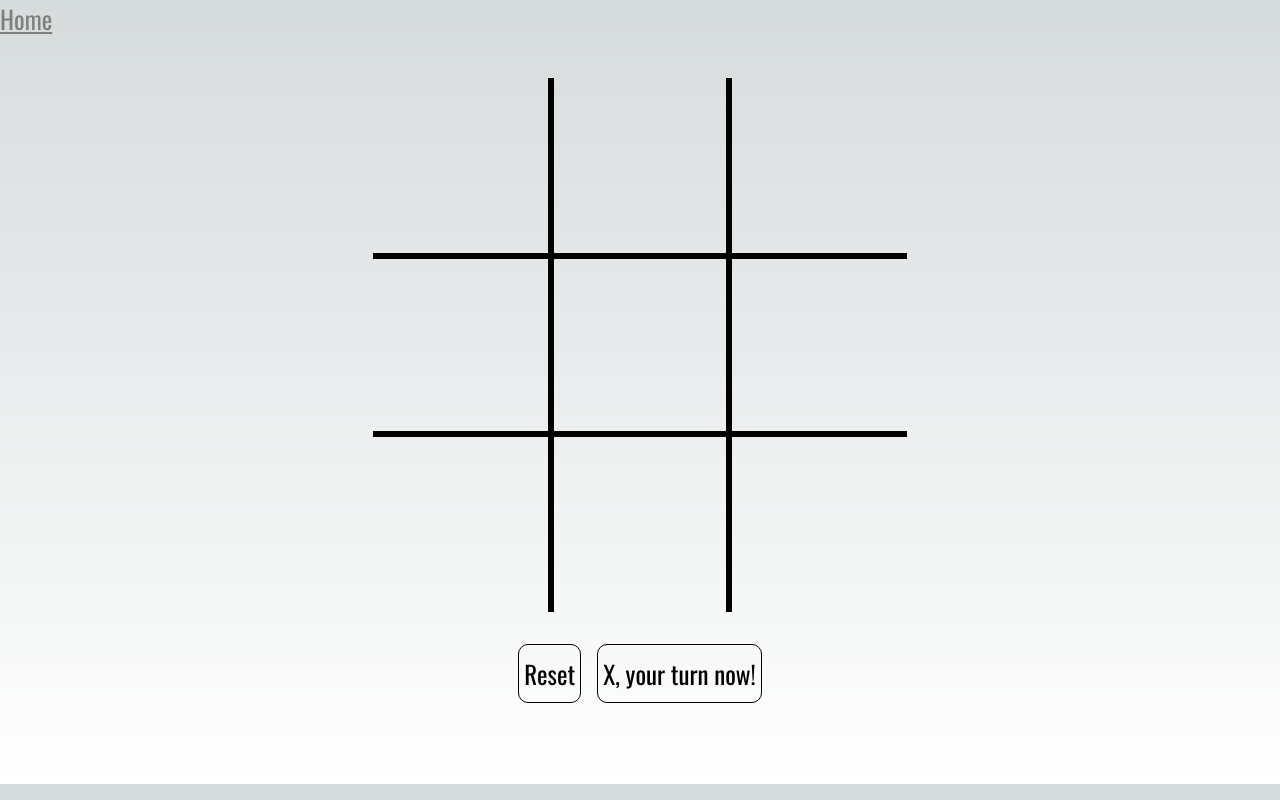
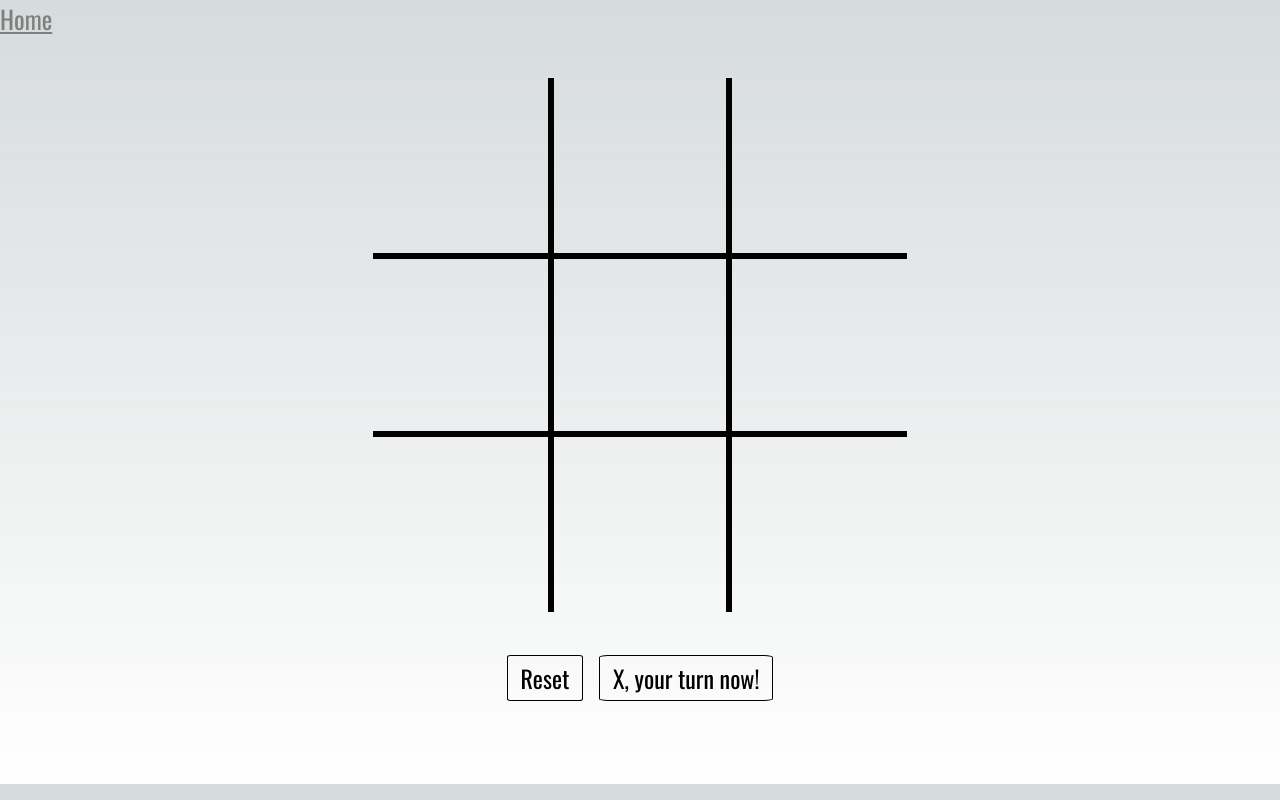
Before and after one commit to awlarpi/my-next-website, a Next.js app: page /tic-tac-toe in a window 1280 px wide. Built offline with nearby package versions, Linux system fonts and the light colour scheme.

Commit message:
new baseline version. will be working on implementing theme selection next

```diff
--- a/pages/tic-tac-toe.js
+++ b/pages/tic-tac-toe.js
@@ -1,4 +1,4 @@
-import React, { useState, useRef, useEffect } from "react";
+import React, { useState } from "react";
 import gameStyles from "../styles/Game.module.css";
 import Link from "next/link";
 import Head from "next/head";
@@ -14,10 +14,20 @@ export default function Game() {
   const [squares, setSquares] = useState(Array(9).fill(null));
   const [currentPlayer, setCurrentPlayer] = useState("X");
 
+  /*
+
+  const [isDarkMode, setIsDarkMode] = useState(
+    window.matchMedia &&
+      window.matchMedia("(prefers-color-scheme: dark)").matches
+  );
+  const themeClass = isDarkMode ? "dark-mode" : "light-mode";
+
+  */
+
+  //check the result of the game on component re-render
   let rawResult = getResult(squares);
   let result = null;
   let winningCombination = [];
-
   if (rawResult === "draw") {
     result = "draw";
   } else if (rawResult) {
@@ -25,6 +35,7 @@ export default function Game() {
     winningCombination = [...rawResult];
   }
 
+  //handles user click on one of the tiles
   const handleTileClick = (index) => {
     if (result || squares[index]) return;
     setSquares((prevState) => {
@@ -35,12 +46,14 @@ export default function Game() {
     setCurrentPlayer(currentPlayer === "X" ? "O" : "X");
   };
 
+  //handles reset button click
   const handleReset = () => {
     setSquares(Array(9).fill(null));
     setCurrentPlayer("X");
     result = null;
   };
 
+  //renders squares based on its location
   const renderSquare = (index) => {
     const disabledClass = result ? "disabled" : "";
     const symbolClass = squares[index] ? "symbol" : "";
@@ -63,6 +76,7 @@ export default function Game() {
     );
   };
 
+  //decides what text to put as the result indicator
   const resultButtonText = (result) => {
     switch (result) {
       case "draw":
@@ -76,10 +90,11 @@ export default function Game() {
     }
   };
 
+  //main JSX
   return (
     <div>
       <Head>
-        <title>Tic Tac Toe</title>
+        <title>Tic-Tac-Toe</title>
         <meta name="description" content="Generated by create next app" />
         <meta name="viewport" content="width=device-width, initial-scale=1" />
         <link rel="icon" href="/favicon.ico" />
@@ -87,6 +102,7 @@ export default function Game() {
       <Link href="/" className={`${gameStyles.homeLink} ${oswald.className}`}>
         <u>Home</u>
       </Link>
+      {/*<button className={`themeSelector ${themeClass}`}></button>*/}
       <div className={`${oswald.className} ${gameStyles.pageContainer}`}>
         <div className={gameStyles.gameContainer}>
           <div
@@ -125,6 +141,7 @@ export default function Game() {
   );
 }
 
+//calculates result of game; winning combination indexes or draw or null if no result
 const getResult = (squares) => {
   for (let i = 0; i < winningCombinations.length; i++) {
     const [a, b, c] = winningCombinations[i];
--- a/styles/Game.module.css
+++ b/styles/Game.module.css
@@ -44,7 +44,7 @@
     font-size: 26vw;
   }
   .resetButton {
-    font-size: 25px;
+    font-size: 4vw;
     margin: 1vw;
   }
   .symbol {
@@ -61,7 +61,7 @@
     font-size: 21vh;
   }
   .resetButton {
-    font-size: 25px;
+    font-size: 3vh;
     margin: 1vh;
   }
   .symbol {
@@ -96,16 +96,19 @@
 }
 
 .resetButton {
-  line-height: 100%;
-  padding-left: 5px;
-  padding-right: 5px;
+  line-height: 0px;
+  padding-left: 1vw;
+  padding-right: 1vw;
   color: inherit;
   border: 1px solid rgb(var(--foreground-rgb));
   background-color: inherit;
-  border-radius: 10px;
+  border-radius: 5%;
   cursor: pointer;
   margin-top: 0px;
-  margin-bottom: 2.5px;
+  margin-bottom: 4.5px;
+  align-items: center;
+  text-align: center;
+  vertical-align: middle;
 }
 .resetButton.celebrate {
   animation: upDown 1s ease infinite;
--- a/styles/globals.css
+++ b/styles/globals.css
@@ -105,3 +105,11 @@ a {
     color-scheme: dark;
   }
 }
+
+.themeSelector.dark-mode {
+  mask-image: url(../public/theme-dark.svg);
+}
+
+.themeSelector.light-mode {
+  mask-image: url(../public/theme-light.svg);
+}
```
Also changed, not shown: public/theme-dark.svg (added), public/theme-light.svg (added).
